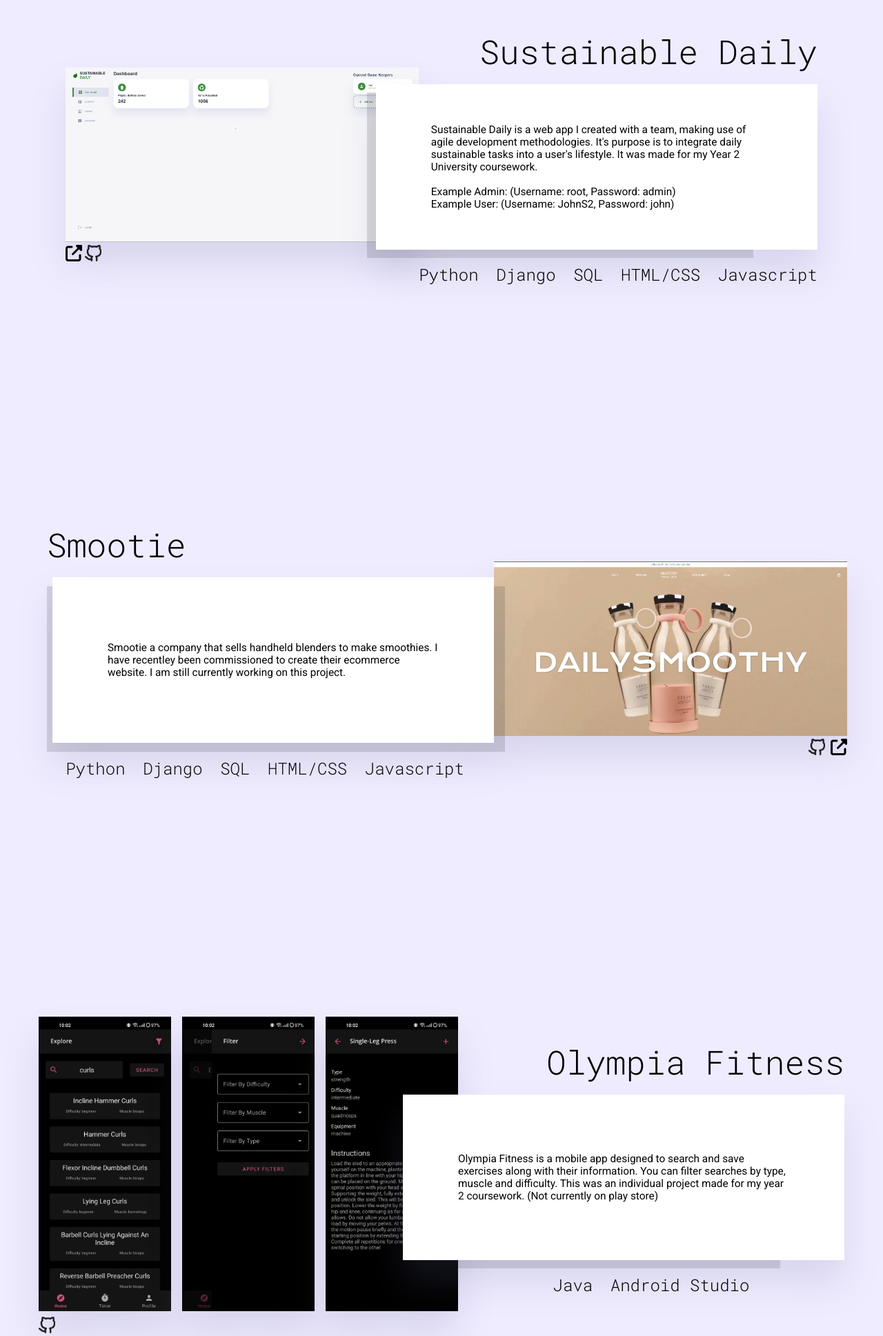
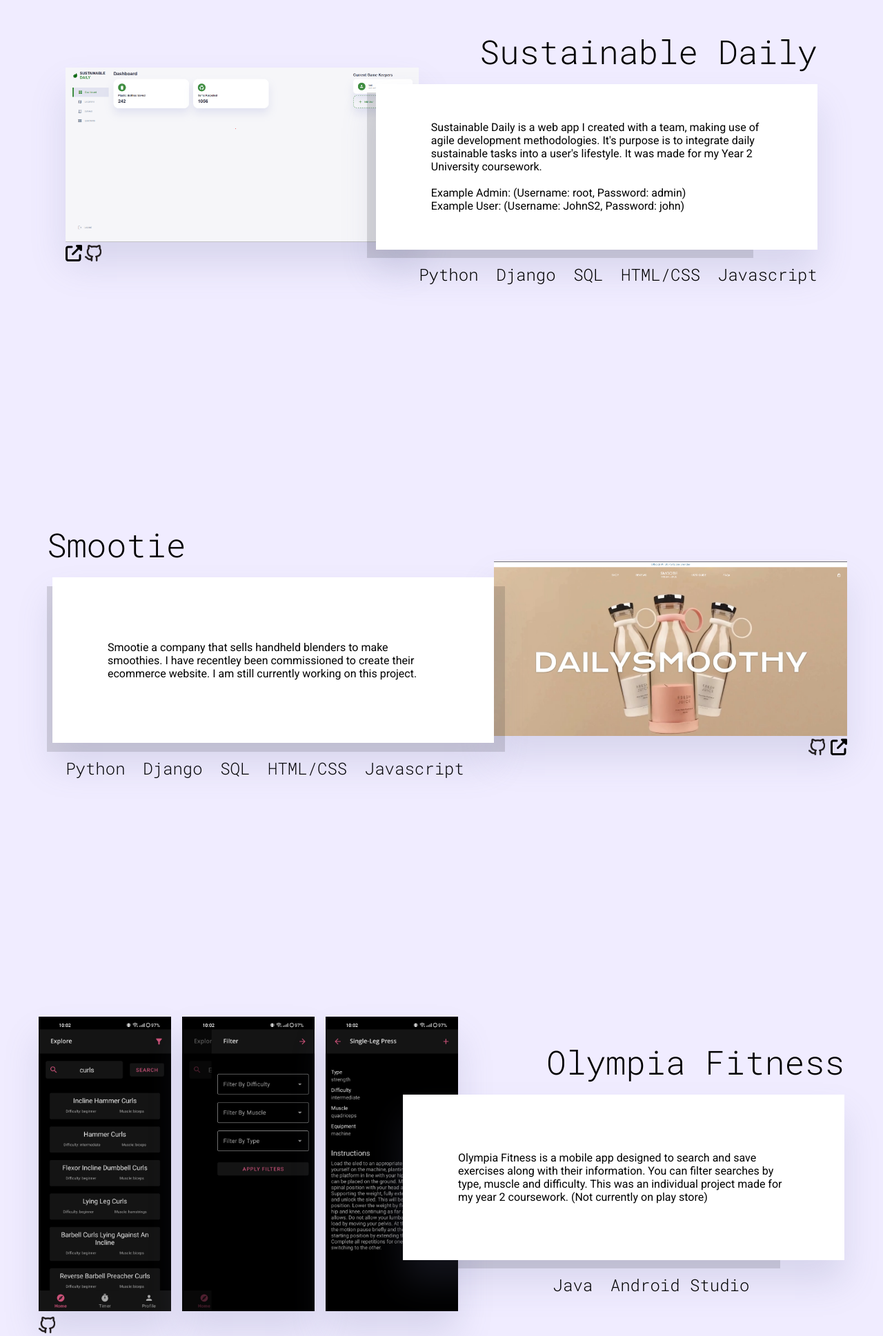
Before and after one commit to Josh-Cox/portfolio, a Flask app: page / in a window 1280 px wide. Shown: the part 1936-3873 px from the top of the page at 69% size. Run offline with Flask 3, Linux system fonts and the light colour scheme.

Commit message:
font size

```diff
--- a/static/css/index.css
+++ b/static/css/index.css
@@ -224,7 +224,7 @@
 
 .project-text {
     font-family: "Roboto";
-    font-size: clamp(.5rem, 1.2vw, 1.7rem);
+    font-size: clamp(1rem, 1.2vw, 1.7rem);
     font-weight: 400;
     margin-left: 5rem;
     margin-right: 5rem;
```
